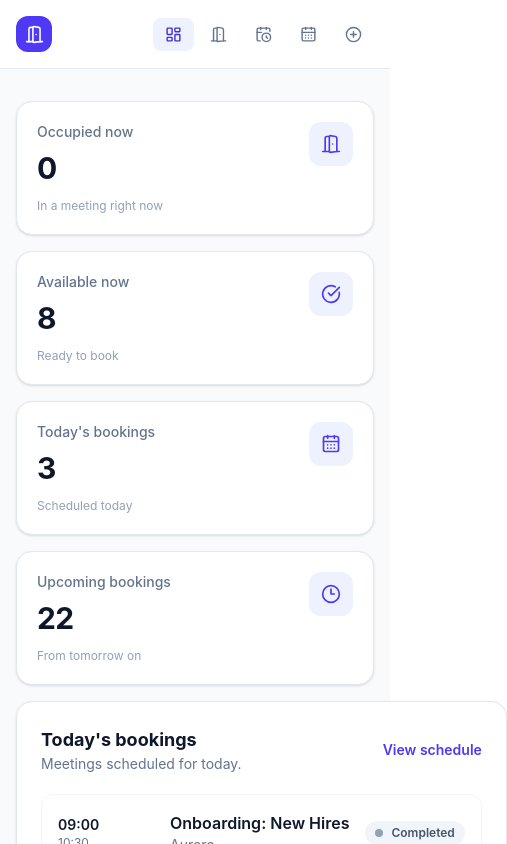
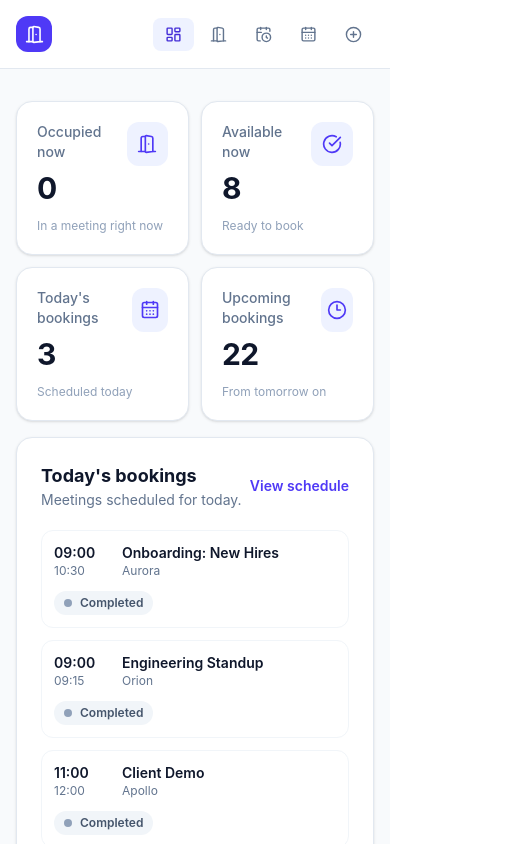
Before and after one commit to Ani-Gamtsemlidze/meeting-room-booking, a React (Vite) app: page / in a window 390 px wide. Shown: the top 844 px of the page, 507 px wide, since content can reach past the window. Built offline with nearby package versions, Linux system fonts and the light colour scheme.

Commit message:
fix: improve dashboard mobile layout

```diff
--- a/src/components/dashboard/DashboardStats.tsx
+++ b/src/components/dashboard/DashboardStats.tsx
@@ -68,7 +68,7 @@ export function DashboardStats({
   ];
 
   return (
-    <div className="mb-4 grid gap-4 sm:grid-cols-2 lg:grid-cols-4">
+    <div className="mb-4 grid grid-cols-2 gap-3 sm:gap-4 lg:grid-cols-4">
       {stats.map((stat) => {
         const Icon = stat.icon;
 
--- a/src/components/dashboard/TodayBookings.tsx
+++ b/src/components/dashboard/TodayBookings.tsx
@@ -41,7 +41,7 @@ export default function TodayBookings({ bookings, rooms }: TodayBookingsProps) {
           No bookings scheduled for today.
         </p>
       ) : (
-        <div className="space-y-3">
+        <div className="space-y-3 overflow-y-auto max-h-[420px]">
           {todayBookings.map((booking) => {
             const status = getBookingDisplayStatus(booking);
             const room = rooms.find((room) => room.id === booking.roomId);
@@ -50,10 +50,10 @@ export default function TodayBookings({ bookings, rooms }: TodayBookingsProps) {
               <Link
                 key={booking.id}
                 to={`/bookings/${booking.id}`}
-                className="flex justify-between items-center gap-4 rounded-xl border border-slate-100 p-4 transition hover:bg-slate-50"
+                className="flex flex-col gap-3 rounded-xl border border-slate-100 p-3 transition hover:bg-slate-50 sm:flex-row sm:items-center sm:justify-between sm:p-4"
               >
-                <div className="flex items-center gap-4">
-                  <div className="w-24 shrink-0">
+                <div className="flex min-w-0 items-start gap-3">
+                  <div className="w-14 shrink-0 sm:w-24">
                     <p className="text-sm font-semibold text-slate-900">
                       {booking.startTime}
                     </p>
@@ -61,18 +61,19 @@ export default function TodayBookings({ bookings, rooms }: TodayBookingsProps) {
                     <p className="text-xs text-slate-500">{booking.endTime}</p>
                   </div>
 
-                  <div className="min-w-0">
-                    <p className="truncate font-semibold text-slate-900">
+                  <div className="min-w-0 flex-1">
+                    <p className="break-words text-sm font-semibold text-slate-900 sm:truncate sm:text-base">
                       {booking.title}
                     </p>
 
-                    <p className="text-sm text-slate-500">
+                    <p className="text-xs text-slate-500 sm:text-sm">
                       {room?.name ?? "Unknown room"}
                     </p>
                   </div>
                 </div>
+
                 <div
-                  className={`inline-flex items-center justify-end rounded-full px-2.5 py-1 text-xs font-semibold ${
+                  className={`inline-flex w-fit items-center rounded-full px-2.5 py-1 text-xs font-semibold ${
                     status === "completed"
                       ? "bg-slate-100 text-slate-600"
                       : status === "in-progress"
@@ -83,7 +84,7 @@ export default function TodayBookings({ bookings, rooms }: TodayBookingsProps) {
                   }`}
                 >
                   <span
-                    className={`h-2 w-2 rounded-full mr-2 ${
+                    className={`mr-2 h-2 w-2 rounded-full ${
                       status === "completed"
                         ? "bg-slate-400"
                         : status === "in-progress"
@@ -93,6 +94,7 @@ export default function TodayBookings({ bookings, rooms }: TodayBookingsProps) {
                             : "bg-red-500"
                     }`}
                   />
+
                   {status === "in-progress"
                     ? "In progress"
                     : status === "upcoming"
```
